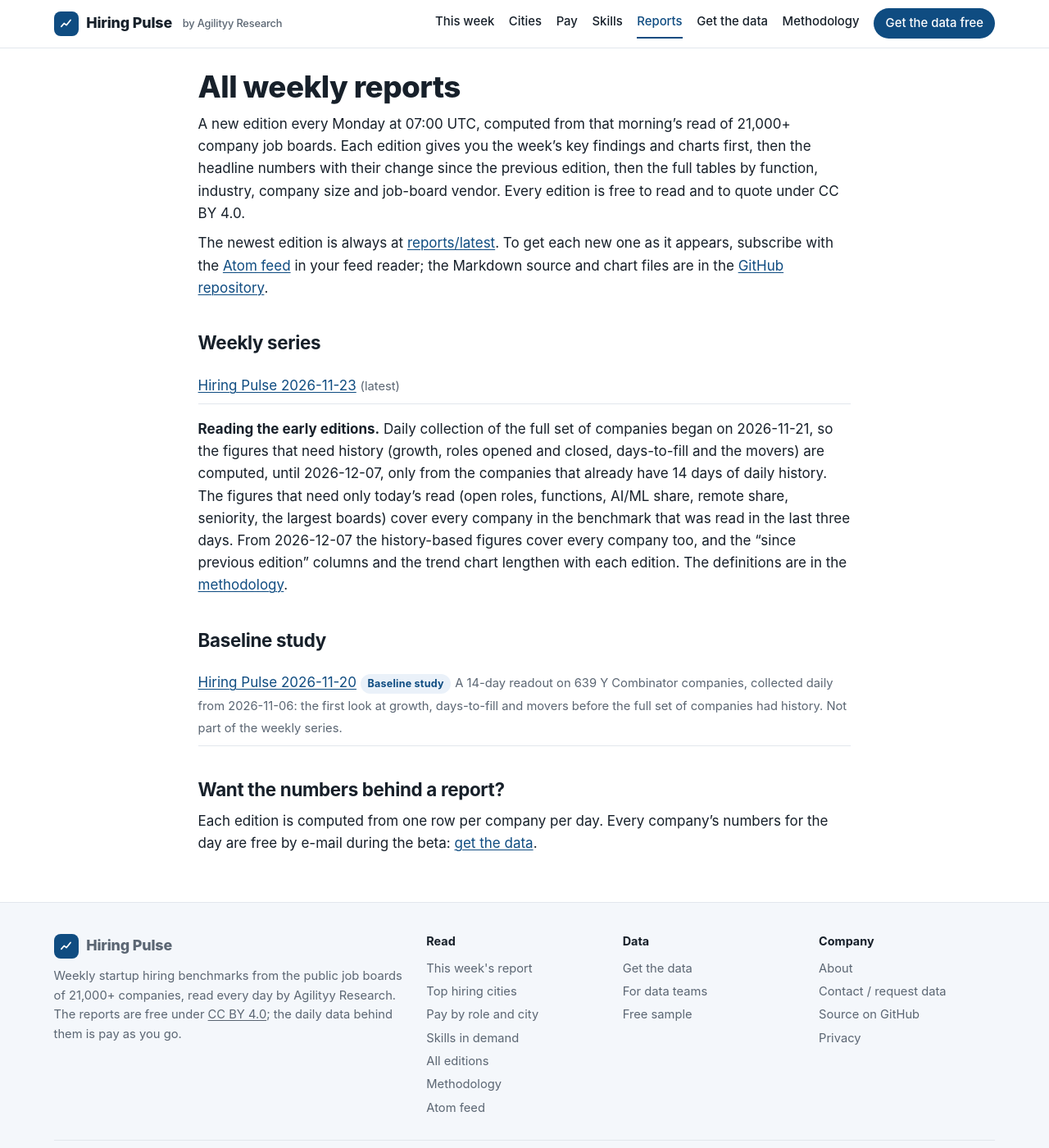
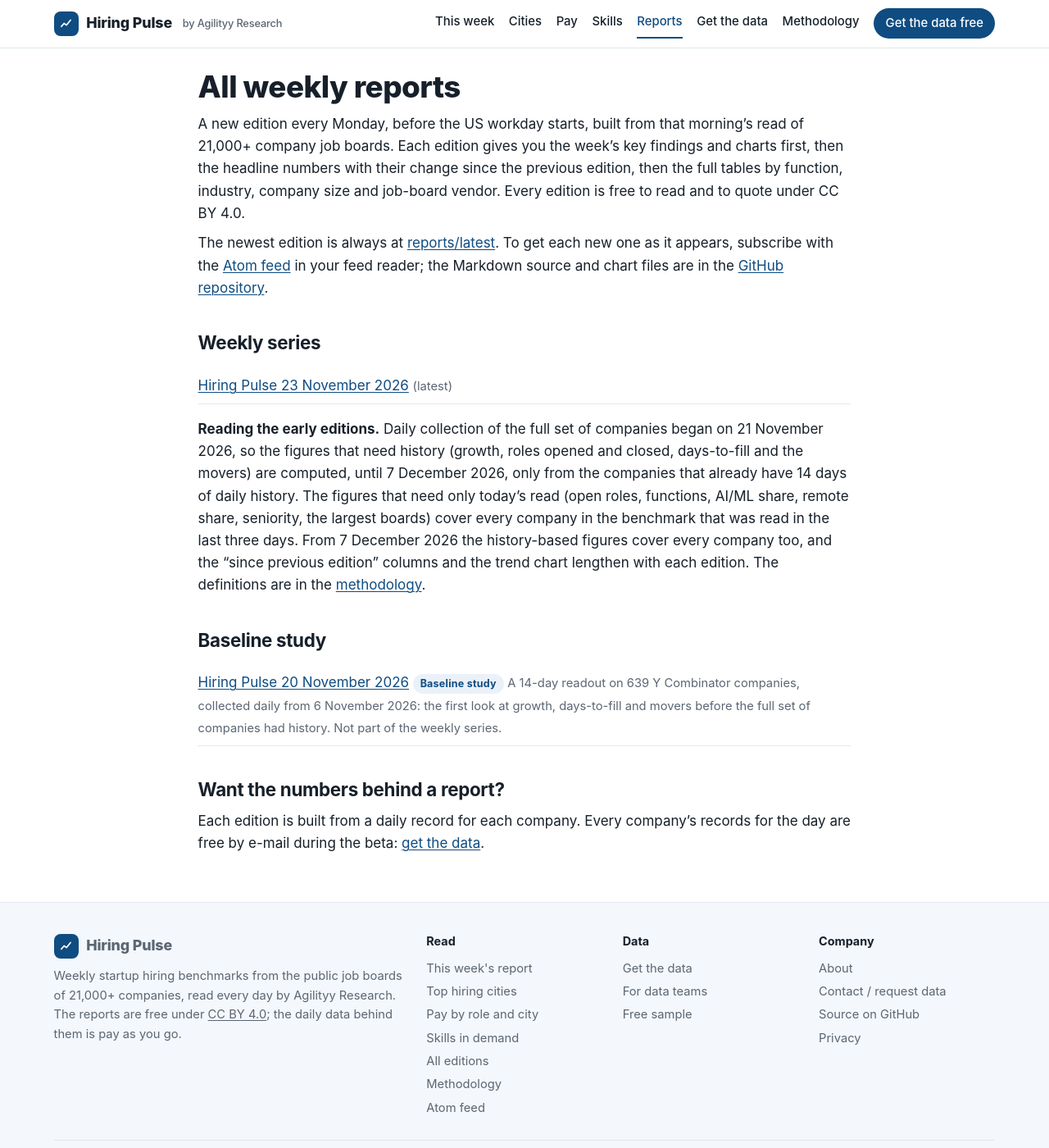
Before and after one commit to agilityy-research/hiring-pulse, a Jekyll site: the page built from reports/index.md, in a window 1280 px wide and 1400 px high. Shown: the whole window at 82% size. Built offline with Jekyll 4.4.1, drawn with Linux system fonts in a browser that asks for light colours; our own code applies the rules of GitHub Pages for plain Markdown files.

Commit message:
Plain language: no UTC times, CSV or company-day jargon outside the developer sections; dates as 23 November 2026

```diff
--- a/_includes/beta-signup.html
+++ b/_includes/beta-signup.html
@@ -6,7 +6,7 @@ URL, private repo RUNBOOK §12). Field names come from _config.yml so they can f
 <div class="beta card" id="beta">
 <p class="for">Free during the beta{% if site.beta_end != "" %}, until {{ site.beta_end | date: "%-d %B %Y" }}{% endif %}</p>
 <h3>Every company, every day, in your inbox</h3>
-<p class="muted small">Each morning by about 07:30 UTC: download links for that day's two CSV files, every tracked company, plus the six days before. Confirm your address from the e-mail we send, and the next morning's files are yours.</p>
+<p class="muted small">Every morning, before the US workday starts: links to that day's two spreadsheets (every tracked company, and every role opened or closed), plus the six days before. Confirm your address from the e-mail we send, and the next morning's files are yours.</p>
 <form action="{{ site.beta_signup_action }}" method="post">
 <label><span>Work e-mail</span><input type="email" name="{{ site.beta_email_field | default: 'email_address' }}" autocomplete="email" required></label>
 <label><span>Your role</span><select name="{{ site.beta_role_field | default: 'fields[role]' }}" required>
--- a/reports/index.md
+++ b/reports/index.md
@@ -6,7 +6,7 @@ permalink: /reports/
 ---
 # All weekly reports
 
-A new edition every Monday at 07:00 UTC, computed from that morning's read of {{ site.coverage.companies }} company job
+A new edition every Monday, before the US workday starts, built from that morning's read of {{ site.coverage.companies }} company job
 boards. Each edition gives you the week's key findings and charts first, then the headline numbers with their change since
 the previous edition, then the full tables by function, industry, company size and job-board vendor. Every edition is free
 to read and to quote under CC BY 4.0.
@@ -24,19 +24,19 @@ files are in the [GitHub repository](https://github.com/agilityy-research/hiring
 {%- if weekly.size > 0 %}
 <ul class="report-list">
 {%- for p in weekly %}
-<li><a href="{{ p.url | relative_url }}">Hiring Pulse {{ p.name | remove: ".md" }}</a>{% if forloop.first %} <span class="muted small">(latest)</span>{% endif %}</li>
+<li><a href="{{ p.url | relative_url }}">Hiring Pulse {{ p.name | remove: ".md" | date: "%-d %B %Y" }}</a>{% if forloop.first %} <span class="muted small">(latest)</span>{% endif %}</li>
 {%- endfor %}
 </ul>
 {%- else %}
-<p>The first Monday edition is published next Monday at 07:00 UTC. Until then the
+<p>The first Monday edition is published next Monday. Until then the
 <a href="{{ '/reports/latest/' | relative_url }}">preview edition</a> shows the current numbers in the same format.</p>
 {%- endif %}
 
-**Reading the early editions.** Daily collection of the full set of companies began on {{ site.coverage.daily_since }}, so the
+**Reading the early editions.** Daily collection of the full set of companies began on {{ site.coverage.daily_since | date: "%-d %B %Y" }}, so the
 figures that need history (growth, roles opened and closed, days-to-fill and the movers) are computed, until
-{{ site.coverage.flows_from }}, only from the companies that already have 14 days of daily history. The figures that need
+{{ site.coverage.flows_from | date: "%-d %B %Y" }}, only from the companies that already have 14 days of daily history. The figures that need
 only today's read (open roles, functions, AI/ML share, remote share, seniority, the largest boards) cover every company
-in the benchmark that was read in the last three days. From {{ site.coverage.flows_from }} the history-based figures cover every company too, and the
+in the benchmark that was read in the last three days. From {{ site.coverage.flows_from | date: "%-d %B %Y" }} the history-based figures cover every company too, and the
 "since previous edition" columns and the trend chart lengthen with each edition. The definitions are in the
 [methodology]({{ '/methodology/' | relative_url }}).
 
@@ -44,13 +44,13 @@ in the benchmark that was read in the last three days. From {{ site.coverage.flo
 
 {%- for p in baselines %}
 <ul class="report-list">
-<li><a href="{{ p.url | relative_url }}">Hiring Pulse {{ p.name | remove: ".md" }}</a> <span class="tag">Baseline study</span>
-<span class="muted small">A 14-day readout on {{ site.coverage.yc_subset }} Y Combinator companies, collected daily from {{ site.coverage.yc_subset_since }}: the first look at
+<li><a href="{{ p.url | relative_url }}">Hiring Pulse {{ p.name | remove: ".md" | date: "%-d %B %Y" }}</a> <span class="tag">Baseline study</span>
+<span class="muted small">A 14-day readout on {{ site.coverage.yc_subset }} Y Combinator companies, collected daily from {{ site.coverage.yc_subset_since | date: "%-d %B %Y" }}: the first look at
 growth, days-to-fill and movers before the full set of companies had history. Not part of the weekly series.</span></li>
 </ul>
 {%- endfor %}
 
 ## Want the numbers behind a report?
 
-Each edition is computed from one row per company per day. Every company's
-numbers for the day are free by e-mail during the beta: [get the data]({{ '/get-the-data/' | relative_url }}).
+Each edition is built from a daily record for each company. Every company's
+records for the day are free by e-mail during the beta: [get the data]({{ '/get-the-data/' | relative_url }}).
```
Also changed, not shown: about.md (+2 -2 lines), get-the-data.md (+5 -5 lines).
